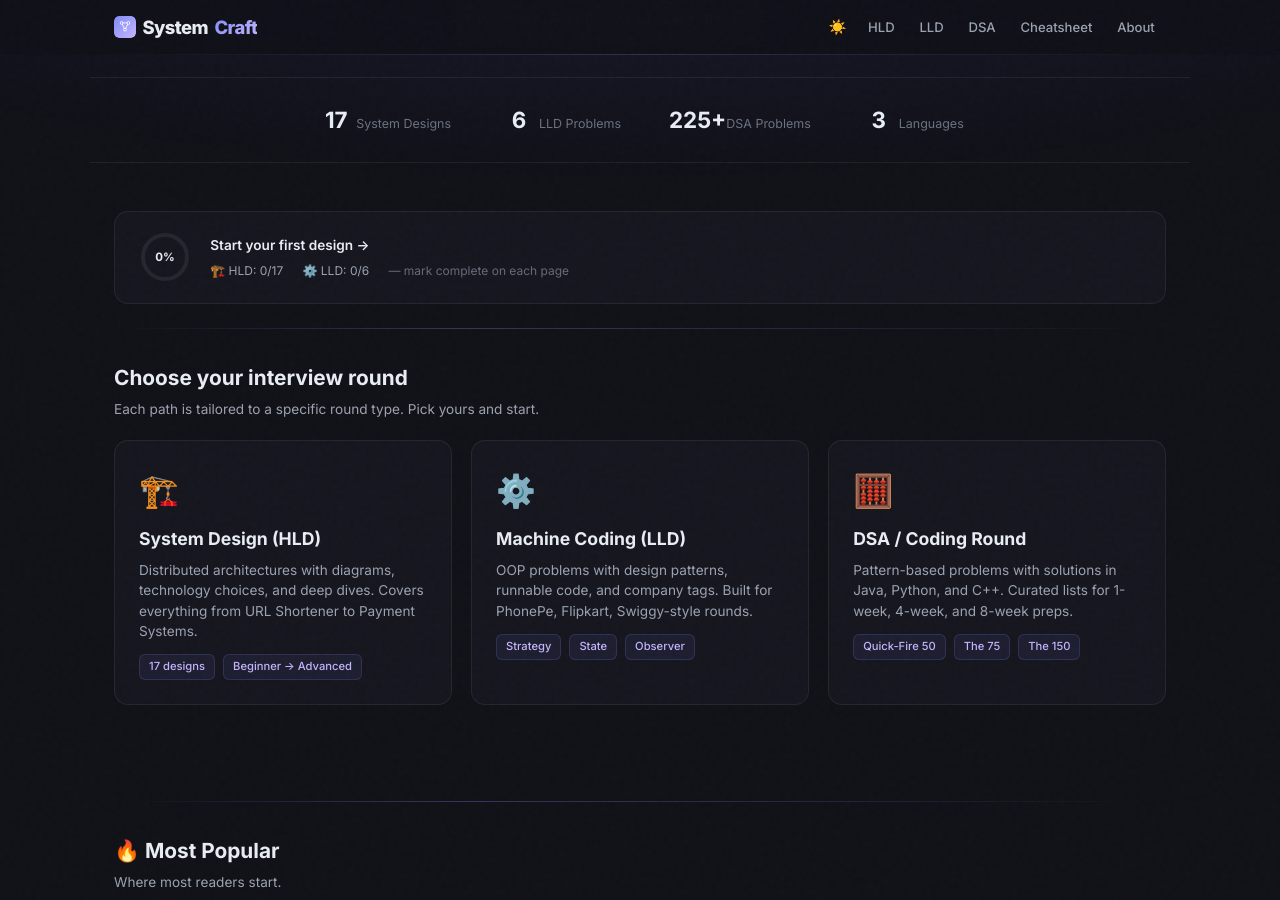
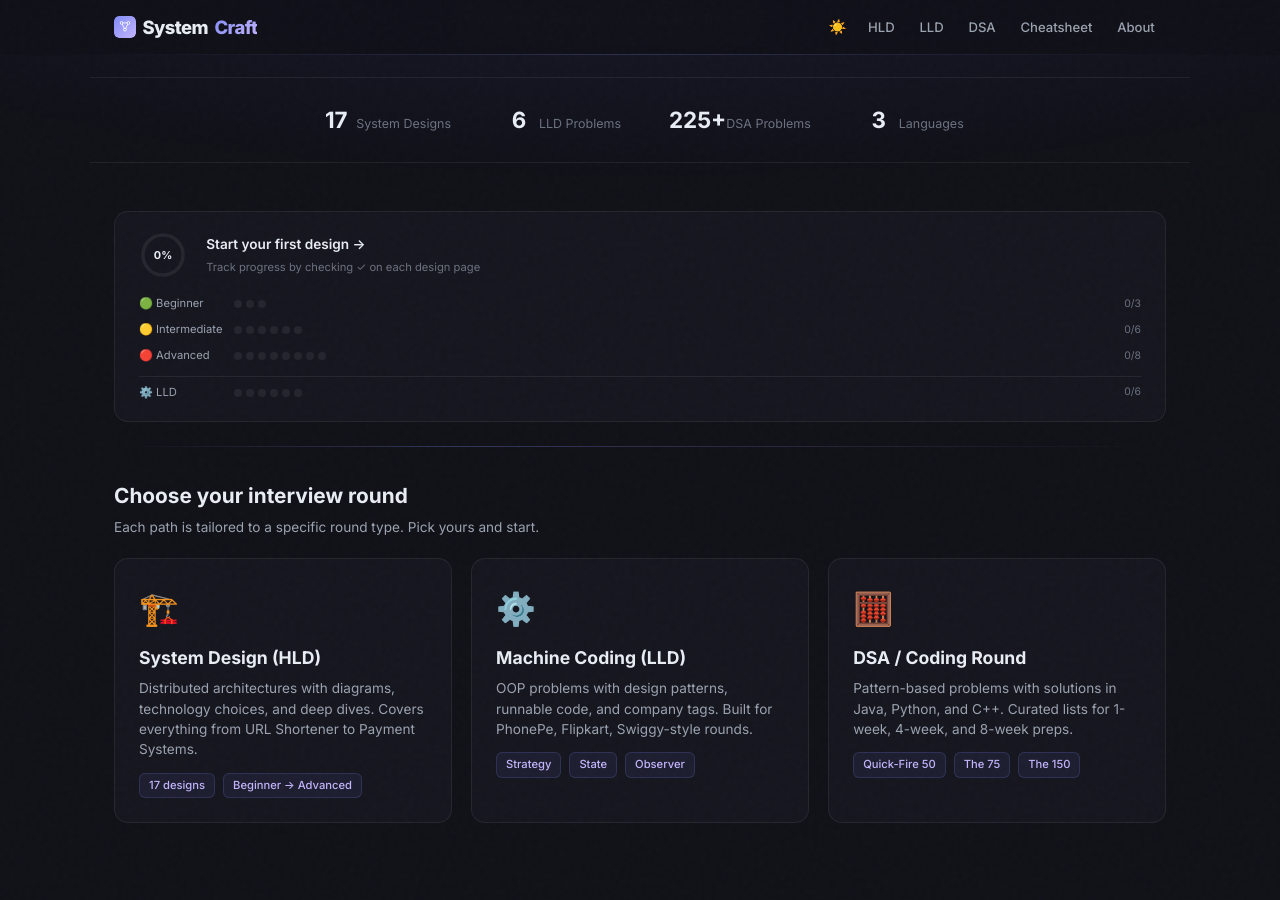
Before and after one commit to iluzn/HLD-Designs, a Jekyll site: the page built from index.html, in a window 1280 px wide and 900 px high, scrolled down 530 px. Built offline with Jekyll 4.4.1, drawn with Linux system fonts in a browser that asks for light colours.

Commit message:
Progress: add level-based dot visualization (Beginner/Intermediate/Advanced/LLD) with ring

```diff
--- a/index.html
+++ b/index.html
@@ -244,20 +244,40 @@ description: "Free interview prep: HLD system design, LLD machine coding, and DS
 
 <!-- Global progress -->
 <div class="section" id="global-progress" style="padding-bottom:1.5rem;">
-    <div style="background:var(--card-bg);border:1px solid var(--border);border-radius:14px;padding:1.2rem 1.5rem;display:flex;align-items:center;gap:1.2rem;">
-        <div style="position:relative;width:52px;height:52px;flex-shrink:0;">
-            <svg width="52" height="52" viewBox="0 0 52 52">
-                <circle cx="26" cy="26" r="22" fill="none" stroke="var(--border)" stroke-width="4"/>
-                <circle id="gp-ring" cx="26" cy="26" r="22" fill="none" stroke="var(--accent)" stroke-width="4" stroke-linecap="round" stroke-dasharray="138.2" stroke-dashoffset="138.2" transform="rotate(-90 26 26)" style="transition:stroke-dashoffset 1s ease;"/>
-            </svg>
-            <span id="gp-pct" style="position:absolute;inset:0;display:flex;align-items:center;justify-content:center;font-size:0.72rem;font-weight:700;color:var(--text);">0%</span>
+    <div style="background:var(--card-bg);border:1px solid var(--border);border-radius:14px;padding:1.2rem 1.5rem;">
+        <div style="display:flex;align-items:center;gap:1.2rem;margin-bottom:1rem;">
+            <div style="position:relative;width:48px;height:48px;flex-shrink:0;">
+                <svg width="48" height="48" viewBox="0 0 48 48">
+                    <circle cx="24" cy="24" r="20" fill="none" stroke="var(--border)" stroke-width="3.5"/>
+                    <circle id="gp-ring" cx="24" cy="24" r="20" fill="none" stroke="var(--accent)" stroke-width="3.5" stroke-linecap="round" stroke-dasharray="125.7" stroke-dashoffset="125.7" transform="rotate(-90 24 24)" style="transition:stroke-dashoffset 1s ease;"/>
+                </svg>
+                <span id="gp-pct" style="position:absolute;inset:0;display:flex;align-items:center;justify-content:center;font-size:0.68rem;font-weight:700;color:var(--text);">0%</span>
+            </div>
+            <div style="flex:1;">
+                <div style="font-size:0.85rem;font-weight:600;color:var(--text);" id="gp-title">Start your first design</div>
+                <div style="font-size:0.7rem;color:var(--text-dim);margin-top:0.2rem;">Track progress by checking ✓ on each design page</div>
+            </div>
         </div>
-        <div style="flex:1;">
-            <div style="font-size:0.85rem;font-weight:600;color:var(--text);margin-bottom:0.25rem;" id="gp-title">Start your first design</div>
-            <div style="display:flex;gap:1.2rem;font-size:0.75rem;color:var(--text-muted);">
-                <span id="gp-hld">🏗️ HLD: 0/17</span>
-                <span id="gp-lld">⚙️ LLD: 0/6</span>
-                <span style="opacity:0.6;">— mark complete on each page</span>
+        <div style="display:flex;flex-direction:column;gap:0.5rem;">
+            <div style="display:flex;align-items:center;gap:0.6rem;">
+                <span style="font-size:0.7rem;color:var(--text-muted);width:85px;">🟢 Beginner</span>
+                <div id="gp-dots-beginner" style="display:flex;gap:4px;"></div>
+                <span id="gp-count-beginner" style="font-size:0.65rem;color:var(--text-dim);margin-left:auto;">0/3</span>
+            </div>
+            <div style="display:flex;align-items:center;gap:0.6rem;">
+                <span style="font-size:0.7rem;color:var(--text-muted);width:85px;">🟡 Intermediate</span>
+                <div id="gp-dots-intermediate" style="display:flex;gap:4px;"></div>
+                <span id="gp-count-intermediate" style="font-size:0.65rem;color:var(--text-dim);margin-left:auto;">0/6</span>
+            </div>
+            <div style="display:flex;align-items:center;gap:0.6rem;">
+                <span style="font-size:0.7rem;color:var(--text-muted);width:85px;">🔴 Advanced</span>
+                <div id="gp-dots-advanced" style="display:flex;gap:4px;"></div>
+                <span id="gp-count-advanced" style="font-size:0.65rem;color:var(--text-dim);margin-left:auto;">0/8</span>
+            </div>
+            <div style="display:flex;align-items:center;gap:0.6rem;margin-top:0.2rem;padding-top:0.4rem;border-top:1px solid var(--border);">
+                <span style="font-size:0.7rem;color:var(--text-muted);width:85px;">⚙️ LLD</span>
+                <div id="gp-dots-lld" style="display:flex;gap:4px;"></div>
+                <span id="gp-count-lld" style="font-size:0.65rem;color:var(--text-dim);margin-left:auto;">0/6</span>
             </div>
         </div>
     </div>
@@ -475,30 +495,63 @@ description: "Free interview prep: HLD system design, LLD machine coding, and DS
 <!-- Global progress -->
 <script>
 (function() {
-    var hldDone = Object.keys(JSON.parse(localStorage.getItem('hld-progress') || '{}')).length;
-    var lldDone = Object.keys(JSON.parse(localStorage.getItem('lld-progress') || '{}')).length;
+    var hldProgress = JSON.parse(localStorage.getItem('hld-progress') || '{}');
+    var lldProgress = JSON.parse(localStorage.getItem('lld-progress') || '{}');
+
+    // HLD problems by difficulty (names match the card h3 text)
+    var beginner = ['Parking Lot', 'Real-Time Leaderboard', 'Rate Limiter'];
+    var intermediate = ['URL Shortener', 'Twitter / Social Feed', 'Chat System (WhatsApp)', 'Notification System', 'Photo Sharing (Instagram)', 'Ticket Booking (BookMyShow)'];
+    var advanced = ['Distributed Job Scheduler', 'Delayed Trigger Service', 'Digital Wallet (PhonePe)', 'Food Delivery (Zomato)', 'Stock Broker (Robinhood)', 'Ride Sharing (Uber)', 'Video Streaming (Netflix)', 'Collaborative Editing (Google Docs)'];
+    var lldProblems = ['Parking Lot', 'Music Player', 'Splitwise', 'Snake & Ladder', 'Multilevel Cache', 'Multilevel Cache'];
+
+    function countDone(list, progress) {
+        return list.filter(function(name) { return progress[name]; }).length;
+    }
+
+    function renderDots(containerId, total, done) {
+        var container = document.getElementById(containerId);
+        if (!container) return;
+        container.innerHTML = '';
+        for (var i = 0; i < total; i++) {
+            var dot = document.createElement('span');
+            dot.style.cssText = 'width:8px;height:8px;border-radius:50%;display:inline-block;transition:background 0.3s;';
+            dot.style.background = i < done ? 'var(--accent)' : 'var(--border)';
+            container.appendChild(dot);
+        }
+    }
+
+    var bDone = countDone(beginner, hldProgress);
+    var iDone = countDone(intermediate, hldProgress);
+    var aDone = countDone(advanced, hldProgress);
+    var lDone = Object.keys(lldProgress).length;
+
+    renderDots('gp-dots-beginner', 3, bDone);
+    renderDots('gp-dots-intermediate', 6, iDone);
+    renderDots('gp-dots-advanced', 8, aDone);
+    renderDots('gp-dots-lld', 6, lDone);
+
+    document.getElementById('gp-count-beginner').textContent = bDone + '/3';
+    document.getElementById('gp-count-intermediate').textContent = iDone + '/6';
+    document.getElementById('gp-count-advanced').textContent = aDone + '/8';
+    document.getElementById('gp-count-lld').textContent = lDone + '/6';
+
+    // Ring
     var total = 17 + 6;
-    var done = hldDone + lldDone;
+    var done = bDone + iDone + aDone + lDone;
     var pct = Math.round((done / total) * 100);
+    document.getElementById('gp-pct').textContent = pct + '%';
+    var ring = document.getElementById('gp-ring');
+    var circumference = 125.7;
+    setTimeout(function() { ring.style.strokeDashoffset = circumference - (pct / 100) * circumference; }, 300);
 
-    document.getElementById('gp-hld').textContent = '🏗️ HLD: ' + hldDone + '/17';
-    document.getElementById('gp-lld').textContent = '⚙️ LLD: ' + lldDone + '/6';
-    document.getElementById('gp-pct').textContent = pct + '%';
-
-    // Animate ring
-    var ring = document.getElementById('gp-ring');
-    var circumference = 138.2;
-    var offset = circumference - (pct / 100) * circumference;
-    setTimeout(function() { ring.style.strokeDashoffset = offset; }, 300);
-
-    // Motivational title
+    // Title
     var title = document.getElementById('gp-title');
     if (done === 0) title.textContent = 'Start your first design →';
     else if (pct < 25) title.textContent = 'Good start! Keep going 🔥';
-    else if (pct < 50) title.textContent = 'Making progress! ' + done + ' completed';
+    else if (pct < 50) title.textContent = done + ' completed — making progress!';
     else if (pct < 75) title.textContent = 'Over halfway! 💪 ' + done + '/' + total;
     else if (pct < 100) title.textContent = 'Almost there! ' + (total - done) + ' remaining';
-    else title.textContent = 'All done! You are interview-ready 🎉';
+    else title.textContent = 'All done! Interview-ready 🎉';
 })();
 </script>
 </body>
```
